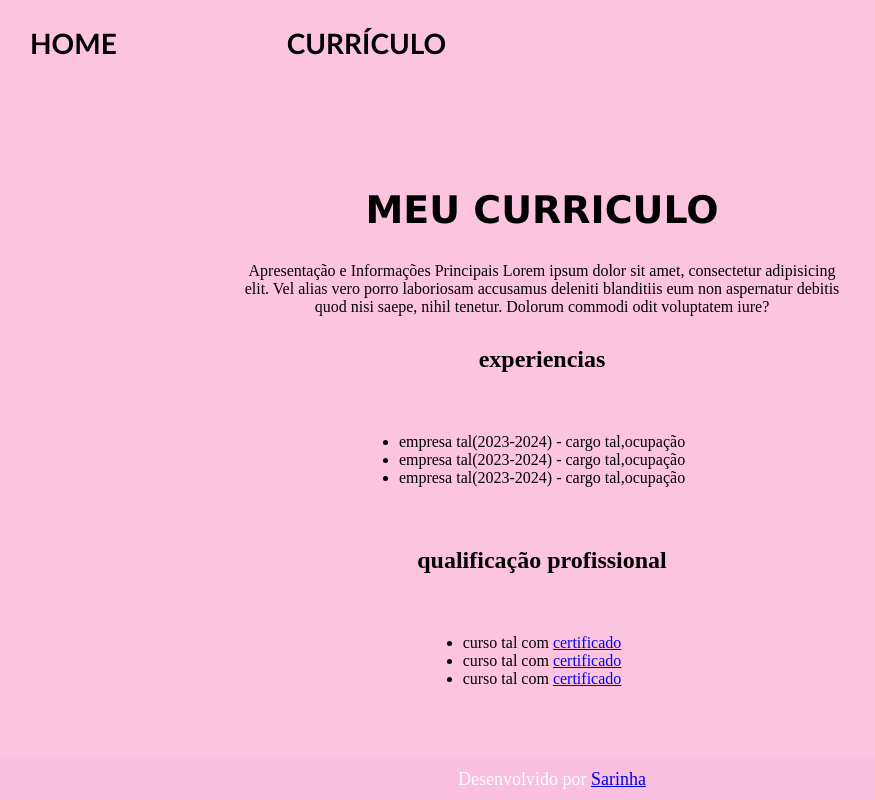
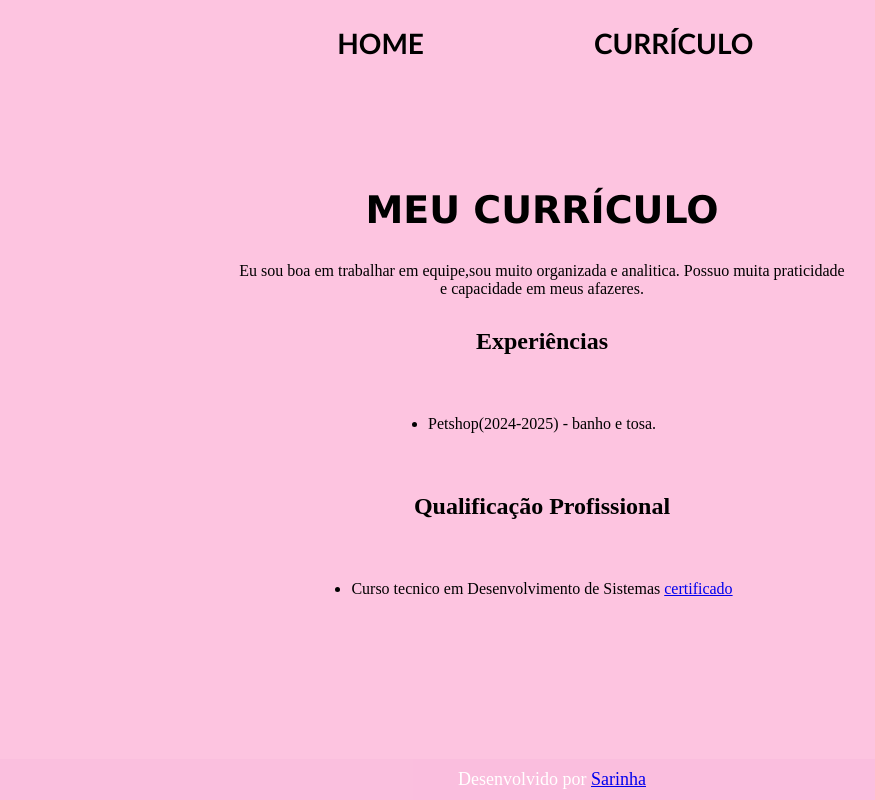
Before and after one commit to sarinha004/meu-portifolio, a plain HTML site: page Meu Portifólio/curriculo.html in a window 1280 px wide. Shown: the whole page, without its empty margins (98-973 px from the left). Drawn offline with Linux system fonts and the light colour scheme.

Commit message:
Add files via upload

```diff
--- a/Meu Portifólio/curriculo.html
+++ b/Meu Portifólio/curriculo.html
@@ -26,22 +26,19 @@
 
         <section class="apresentacao-conteudo">
 
-        <h1 class="apresentacao-conteudo-titulo">MEU CURRICULO</h1>
-        <p class="apresentacao-conteudo-texto"> Apresentação e Informações Principais Lorem ipsum dolor sit amet, consectetur adipisicing elit. Vel alias vero porro laboriosam accusamus deleniti blanditiis eum non aspernatur debitis quod nisi saepe, nihil tenetur. Dolorum commodi odit voluptatem iure?</p>
-<h2 classe=" apresentacao-conteudo-titulo">experiencias</h2>
+        <h1 class="apresentacao-conteudo-titulo">MEU CURRÍCULO </h1>
+        <p class="apresentacao-conteudo-texto"> Eu sou boa em trabalhar em equipe,sou muito organizada e analitica. Possuo muita praticidade e capacidade em meus afazeres.</p>
+<h2 classe=" apresentacao-conteudo-titulo">Experiências</h2>
 <p classe="apresentacao-conteudo-texto">
         <ul classe="apresentacao-conteudo-texto">
-            <li>empresa tal(2023-2024) - cargo tal,ocupação</li>
-            <li>empresa tal(2023-2024) - cargo tal,ocupação</li>
-            <li>empresa tal(2023-2024) - cargo tal,ocupação</li>
+            <li>Petshop(2024-2025) - banho e tosa.</li>
+
         </ul>
 </p>
-    <h2 classe="apresentacao-conteudo-titulo">qualificação profissional</h2>
+    <h2 classe="apresentacao-conteudo-titulo"> Qualificação Profissional</h2>
     <p classe="apresentacao-conteudo-texto">
         <ul classe="apresentacao-conteudo-texto">
-            <li>curso tal com <a href="linkdocertificado">certificado</a></li>
-            <li>curso tal com <a href="linkdocertificado">certificado</a></li>
-            <li>curso tal com <a href="linkdocertificado">certificado</a></li>
+            <li>Curso tecnico em Desenvolvimento de Sistemas <a href="linkdocertificado">certificado</a></li>
 
         </ul>
 
--- a/Meu Portifólio/style.css
+++ b/Meu Portifólio/style.css
@@ -19,7 +19,7 @@ color: rgb(0, 0, 0);
 
 .cabecalho {
 
-padding: 2% 0% 0% 10%;
+padding: 2% 0% 0% 34%;
 
 }
 
```
Also changed, not shown: Meu Portifólio/index.html (+1 -1 lines).
